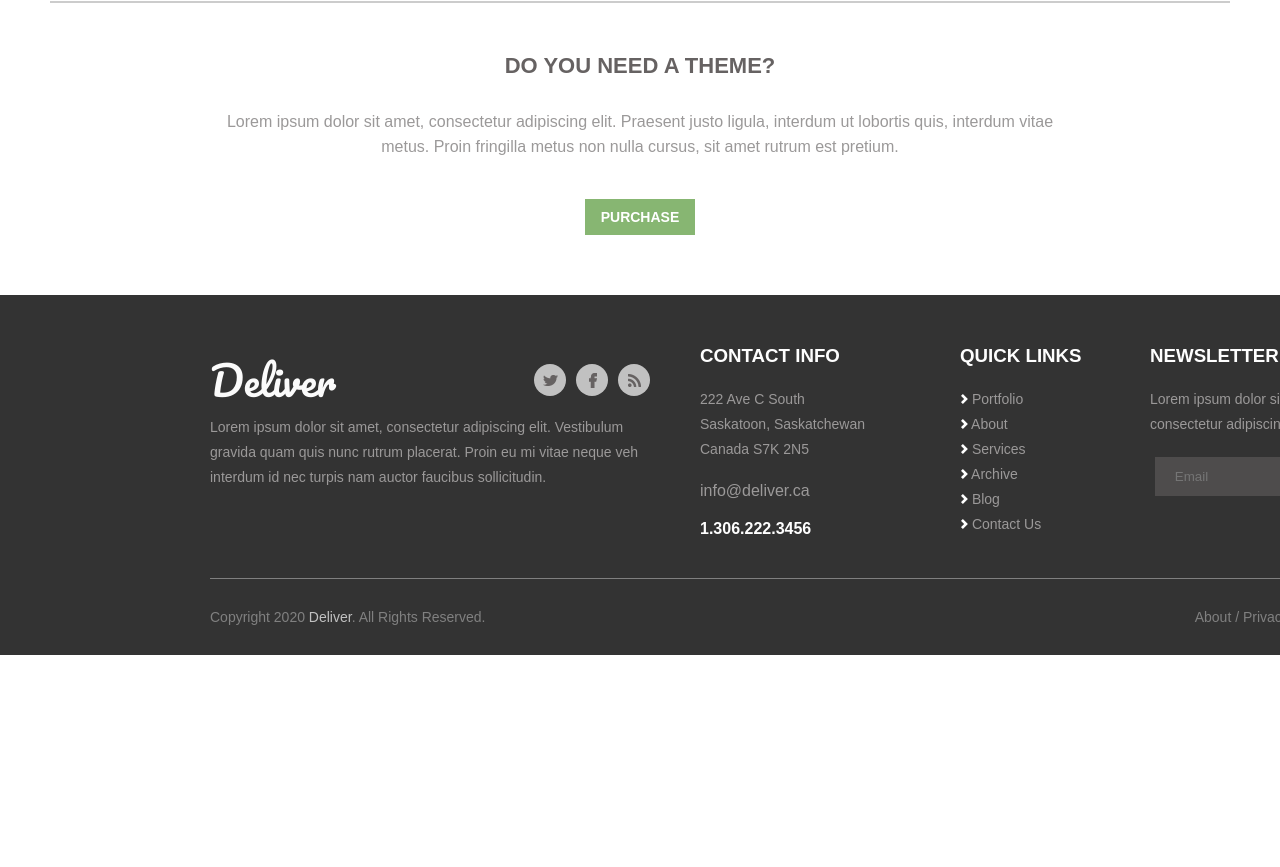
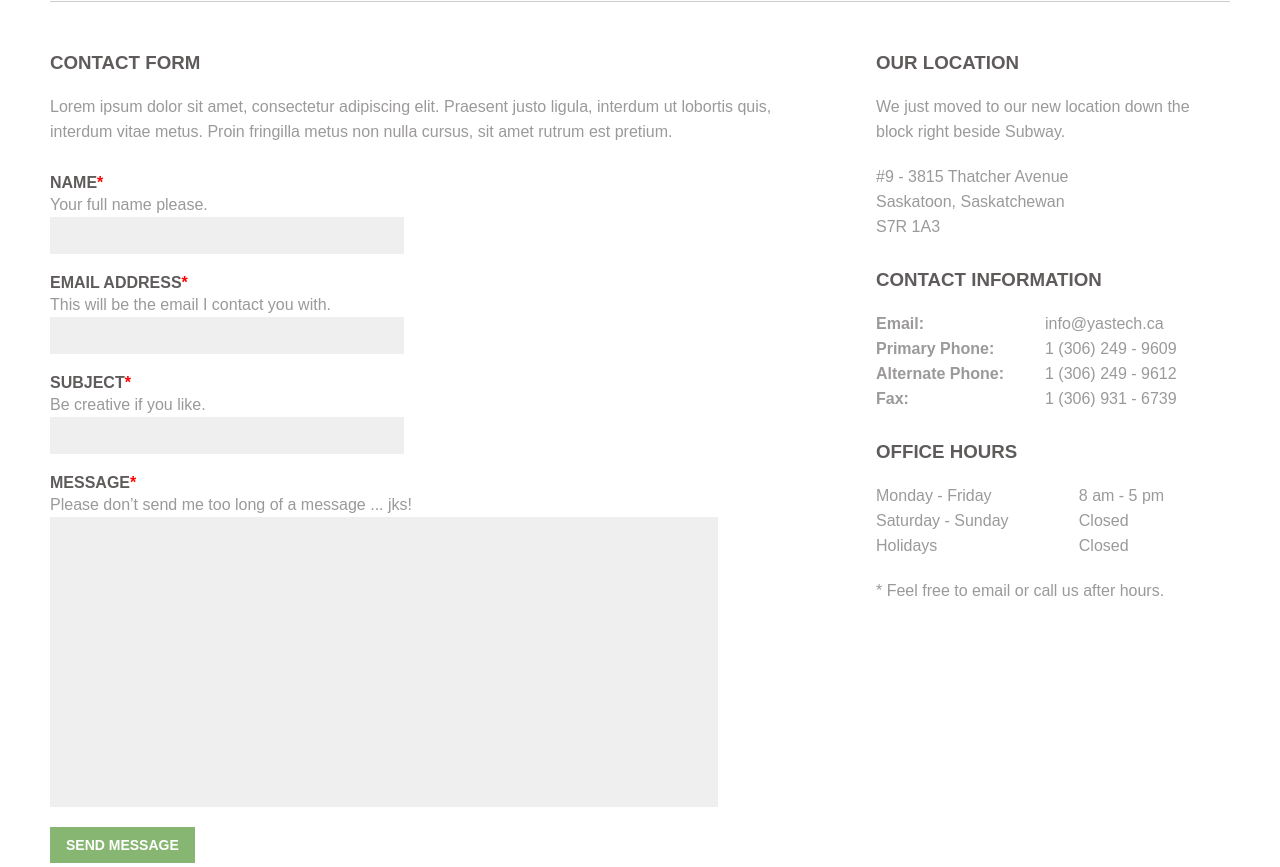
Before and after one commit to erwiley/psd-to-html-deliver, a website: page docs/contact.html in a window 1280 px wide. Shown: the part 491-1358 px from the top of the page. Before the commit the page ends 1146 px from the top, so only its background shows below. Drawn offline with Linux system fonts and the light colour scheme.

Commit message:
added contact page

```diff
--- a/docs/contact.html
+++ b/docs/contact.html
@@ -8,7 +8,7 @@
   <link rel="stylesheet" href="css/main.min.css">
 </head>
 
-<body>
+<body id="contact-page">
 
   <header class="nav-secondary">
     <div class="nav-secondary-logo-contacts">
@@ -58,6 +58,79 @@
           quis, interdum vitae metus. Proin fringilla metus non nulla cursus, sit amet rutrum est pretium.</p>
       </div>
     </section>
+
+    <div class="container contact-area">
+      <div class="cols">
+        <div class="main-left-col">
+          <section class="form-message">
+            <h3>Contact Form</h3>
+            <p>Lorem ipsum dolor sit amet, consectetur adipiscing elit. Praesent justo ligula, interdum ut lobortis
+               quis, interdum vitae metus. Proin fringilla metus non nulla cursus, sit amet rutrum est pretium.</p>
+          </section>
+          <form>
+            <h4>NAME<span>*</span></h4>
+            <p>Your full name please.</p>
+            <input type="text" name="firstname" />
+
+            <h4>Email Address<span>*</span></h4>
+            <p>This will be the email I contact you with.</p>
+            <input type="email" name="firstname" />
+
+            <h4>Subject<span>*</span></h4>
+            <p>Be creative if you like.</p>
+            <input type="text" name="firstname" />
+
+            <h4>Message<span>*</span></h4>
+            <p>Please don’t send me too long of a message ... jks!</p>
+            <textarea></textarea>
+
+            <div><button type="submit" class="btn">Send Message</button></div>
+          </form>
+        </div>
+        <div class="main-right-col">
+          <section class="location">
+            <h3>Our Location</h3>
+            <p>We just moved to our new location down the block right beside Subway.</p>
+            <p>#9 - 3815 Thatcher Avenue</p>
+            <p>Saskatoon, Saskatchewan</p>
+            <p>S7R 1A3</p>
+          </section>
+          <section class="info">
+            <h3>Contact Information</h3>
+            <div class="cols">
+              <div class="left-col">
+                <p>Email:</p>
+                <p>Primary Phone:</p>
+                <p>Alternate Phone:</p>
+                <p>Fax:</p>
+              </div>
+              <div class="right-col">
+                <p>info@yastech.ca</p>
+                <p>1 (306) 249 - 9609</p>
+                <p>1 (306) 249 - 9612</p>
+                <p>1 (306) 931 - 6739</p>
+              </div>
+            </div>
+          </section>
+          <section class="office">
+            <h3>Office Hours</h3>
+            <div class="cols">
+              <div class="left-col">
+                <p>Monday - Friday</p>
+                <p>Saturday - Sunday</p>
+                <p>Holidays</p>
+              </div>
+              <div class="right-col">
+                <p>8 am - 5 pm</p>
+                <p>Closed</p>
+                <p>Closed</p>
+              </div>
+            </div>
+            <p>* Feel free to email or call us after hours.</p>
+          </section>
+        </div>
+      </div>
+    </div>
 
     <section class="message button">
       <div class="container top-border">
--- /dev/null
+++ b/src/scss/_contact.scss
@@ -0,0 +1,113 @@
+#contact-page{
+  font-family: Arial, sans-serif;
+
+  section.form-message,
+  section.location,
+  section.info,
+  section.office{
+    padding-bottom: 30px;
+  }
+
+  .contact-area{
+    padding-top:50px;
+    padding-bottom:50px;
+  }
+
+  h3, h4{
+    color:#5F5B5B;
+    text-transform: uppercase;
+  }
+
+  h3{
+    padding-bottom: 20px;
+  }
+
+  p{
+    @include section-paragraph-message;
+  }
+
+  .cols{
+    display:flex;
+  }
+
+  .main-left-col{
+    width:70%;
+    padding-right:40px;
+    //background-color: lightblue;
+  }
+
+  .main-right-col{
+    width:30%;
+    padding-right:16px;
+    //background-color:lightgreen;
+  }
+
+  form{
+
+    span{
+      color:red;
+    }
+
+    input[type=text],
+    input[type=email],
+    textarea {
+      border: none;
+      background-color: #EFEFEF;
+    }
+
+    input[type=text], input[type=email]{
+      width: 45%;
+      padding: 11px;
+      margin-bottom: 20px;
+      display: inline-block;
+    }
+
+    textarea{
+      width: 85%;
+      height: 290px;
+      margin-bottom: 20px;
+      resize: none;
+    }
+
+    .btn{
+      @include green-button;
+    }
+  }
+
+  section.location{
+    p:first-of-type{
+      padding-bottom: 20px;
+    }
+  }
+
+  section.info{
+
+    .left-col{
+      width:50%;
+
+      p{
+        font-weight:600;
+      }
+    }
+
+    .right-col{
+      width:50%;
+    }
+  }
+
+  section.office{
+
+    .cols{
+      padding-bottom:20px;
+    }
+
+    .left-col{
+      width:60%;
+    }
+
+    .right-col{
+      width:40%;
+    }
+  }
+
+}
--- a/src/scss/main.scss
+++ b/src/scss/main.scss
@@ -7,3 +7,4 @@
 @import 'about';
 @import 'services';
 @import 'archive';
+@import 'contact';
```
Also changed, not shown: docs/css/main.min.css.
